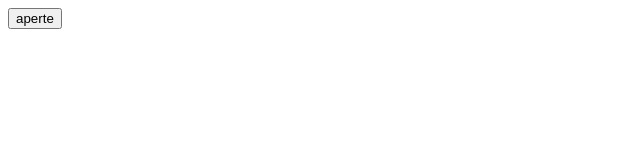
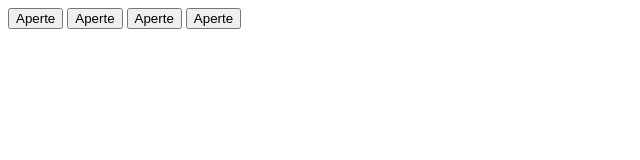
Before and after one commit to bielbm/samuca-e-gabre, a plain HTML site: page index.html in a window 1280 px wide. Shown: the whole page, without its empty margins (0-640 px from the left). Drawn offline with Linux system fonts and the light colour scheme.

Commit message:
Add files via upload

```diff
--- a/index.html
+++ b/index.html
@@ -8,7 +8,9 @@
     <script src="script.js"> </script>
 </head>
 <body>
-    <button onclick = "exercicio1()"> aperte </button>
-
+    <button onclick = "exercicio1()"> Aperte </button>
+    <button onclick = "exercicio2()"> Aperte </button>
+    <button onclick = "exercicio3()"> Aperte </button>
+    <button onclick = "exercicio4()"> Aperte </button>
 </body>
 </html>
--- a/script.js
+++ b/script.js
@@ -1,8 +1,69 @@
 function exercicio1(){
-let nota = prompt("Digite uma nota de 1 a 10:");
-while (nota>10 || nota<1){
-    nota = parseInt(prompt("Valor inválido, digite novamente"));
+    let nota = prompt("Digite uma nota de 1 a 10:\n");
+    console.log("A nota digitada foi essa\n", nota);
+    while (nota>10 || nota<1 || isNaN(nota) || nota.trim() ===''){
+        nota = parseInt(prompt("Valor inválido, digite novamente\n"));
+    }
+    alert("Nota válida\n");
+    console.log("Nota válida\n");
 }
 
+function exercicio2(){
+    let NomeDoUsuario = prompt("Digite seu nome:\n");
+    let SenhaDoUsuario = prompt("Digite a sua senha:\n");
+
+    while(NomeDoUsuario.trim()===''){
+       NomeDoUsuario = prompt("Valor vazio, digite novamente:\n");
+    }
+    while(SenhaDoUsuario.trim()==='' || SenhaDoUsuario==NomeDoUsuario){
+       SenhaDoUsuario = prompt("Valor vazio, por favor digite sua senha novamente:\n");
+    }
+    alert("Cadastro aceito");
+    console.log("Cadastro aceito");
+}
+
+function exercicio3(){
+    let nota = prompt("Digite o número de notas: ");
+    while(nota<1 || nota.trim()==='' || isNaN(nota)){
+      nota = prompt("Valor inválido digite novamente: ");
+    }
+    nota = parseInt(nota);
+    let soma = 0;
+
+    for (let i = 0; i < nota; i++) {
+    let nota = prompt(`Digite a nota ${i + 1}: `);
+    while(nota<0 || nota.trim()==='' || isNaN(nota)){
+      nota = prompt("Nota inválida, digite novamente: ");
+
+    }
+    nota = parseFloat(nota);
+    soma += nota;
+    }
+
+    let media = soma / N;
+
+    alert(`A média aritmética é: ${media.toFixed(2)}`);
 
 }
+
+function exercicio4(){
+    const numero = parseInt(prompt("Digite um número inteiro: "));
+
+    function ehPrimo(numero) {
+    if (numero <= 1) {
+        return false;
+    }
+    for (let i = 2; i * i <= numero; i++) {
+    if (numero % i === 0) {
+    return false;
+    }
+    }
+    return true;
+    }
+
+    if (ehPrimo(numero)) {
+    console.log(`${numero} é um número primo!`);
+    } else {
+    console.log(`${numero} não é um número primo.`);
+    }
+}
```
